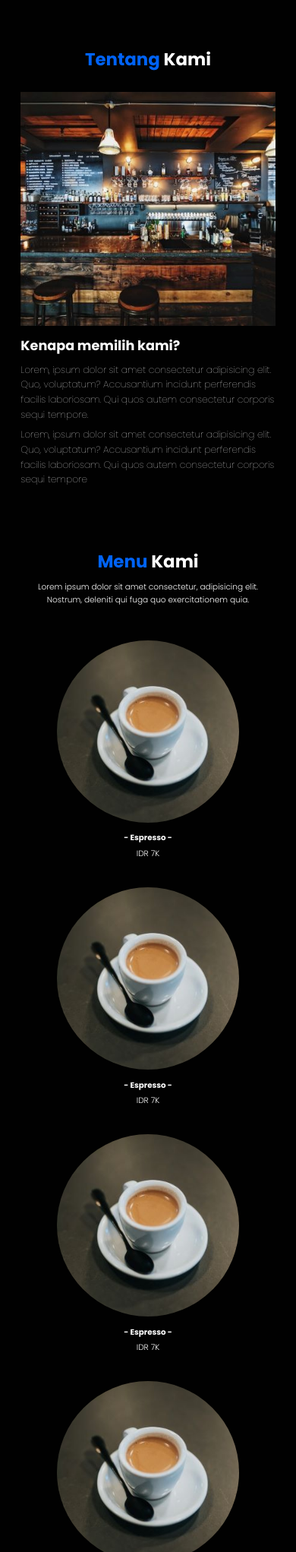
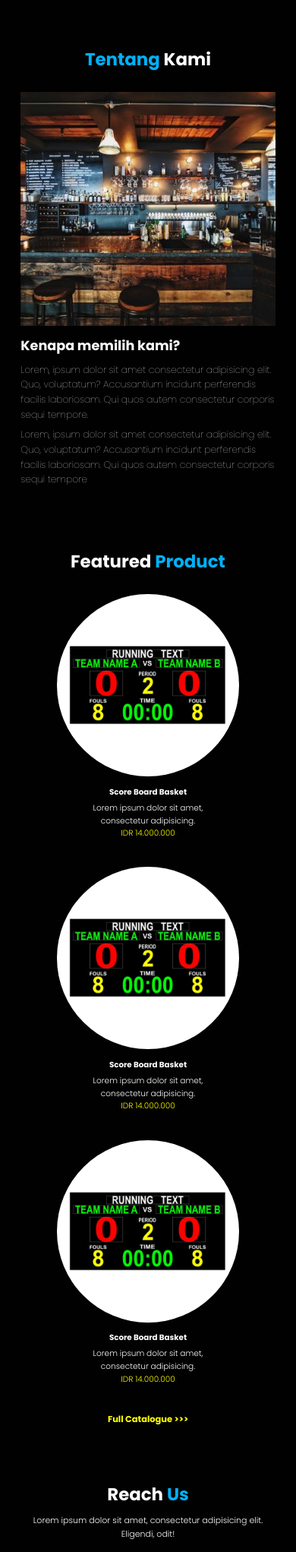
Before and after one commit to lthf1421/frjs-scoreboard-led, a PHP site: page / in a window 390 px wide. Shown: the part 845-2888 px from the top of the page at 76% size. Run offline with PHP 8.4, Linux system fonts and the light colour scheme.

Commit message:
pesan commit atau perubaha

```diff
--- a/css/style.css
+++ b/css/style.css
@@ -1,5 +1,5 @@
 :root {
-  --primary: #0063f7;
+  --primary: #00b1f7;
   --bg: #010101;
 }
 * {
@@ -90,7 +90,7 @@ body {
   min-height: 100vh;
   display: flex;
   align-items: center;
-  background-image: url("../img/header-bg.jpg");
+  background-image: url("../img/header-bg (2).png");
   background-repeat: no-repeat;
   background-size: cover;
   background-position: center;
@@ -102,7 +102,7 @@ body {
   display: block;
   position: absolute;
   width: 100%;
-  height: 30%;
+  height: 20%;
   bottom: 0;
   background: linear-gradient(
     0deg,
@@ -120,7 +120,7 @@ body {
   font-size: 5em;
   color: var(--primary);
   text-shadow: 1px 1px 3px rgba(1, 1, 3, 0.5);
-  line-height: 1.2;
+  line-height: 1;
 }
 
 .hero .content h1 span {
@@ -134,6 +134,7 @@ body {
   font-weight: 100;
   text-shadow: 1px 1px 3px rgba(1, 1, 3, 0.5);
   mix-blend-mode: difference;
+  max-width: 40rem;
 }
 
 .hero .content .cta {
@@ -217,7 +218,7 @@ body {
 .menu .row {
   display: flex;
   flex-wrap: wrap;
-  margin-top: 5rem;
+  margin-top: 3rem;
   justify-content: center;
 }
 
@@ -235,6 +236,23 @@ body {
   margin: 1rem auto 0.5rem;
 }
 
+.menu .row .menu-card .menu-card-desc {
+  max-width: 23rem;
+}
+.menu .row .menu-card .menu-card-price {
+  color: yellow;
+}
+
+.menu .load-more {
+  text-align: center;
+}
+
+.menu .load-more .btn {
+  margin-top: 2rem;
+  font-size: 1.3rem;
+  font-weight: 700;
+  color: yellow;
+}
 /* Kontak section */
 
 .contact .row {
@@ -269,6 +287,7 @@ body {
   font-size: 1.7rem;
   background: none;
   color: #fff;
+  border: none;
 }
 
 .contact .row form .btn {
@@ -417,4 +436,8 @@ footer .credit a {
   html {
     font-size: 55%;
   }
+
+  .hero {
+    background-position: left;
+  }
 }
--- a/index.html
+++ b/index.html
@@ -31,9 +31,9 @@
 
       <div class="navbar-nav">
         <a href="#home">Home</a>
-        <a href="#about">Tentang Kami</a>
-        <a href="#menu">Menu</a>
-        <a href="#contact">Kontak</a>
+        <a href="#about">About Us</a>
+        <a href="#menu">Catalogue</a>
+        <a href="#contact">Contact</a>
       </div>
 
       <div class="navbar-extra">
@@ -90,43 +90,36 @@
     <!-- menu section start -->
 
     <section id="menu" class="menu">
-      <h2><span>Menu</span> Kami</h2>
-      <p>
-        Lorem ipsum dolor sit amet consectetur, adipisicing elit. Nostrum,
-        deleniti qui fuga quo exercitationem quia.
-      </p>
+      <h2>Featured<span> Product</span></h2>
 
       <div class="row">
         <div class="menu-card">
-          <img src="img/menu/espresso.jpg" alt="Espresso" />
-          <h3 class="menu-card-tittle">- Espresso -</h3>
-          <p class="menu-card-price">IDR 7K</p>
+          <img src="img/menu/sc.png" alt="Scoreboard Basket" />
+          <h3 class="menu-card-tittle">Score Board Basket</h3>
+          <p class="menu-card-desc">
+            Lorem ipsum dolor sit amet, consectetur adipisicing.
+          </p>
+          <p class="menu-card-price">IDR 14.000.000</p>
         </div>
         <div class="menu-card">
-          <img src="img/menu/espresso.jpg" alt="Espresso" />
-          <h3 class="menu-card-tittle">- Espresso -</h3>
-          <p class="menu-card-price">IDR 7K</p>
+          <img src="img/menu/sc.png" alt="Scoreboard Basket" />
+          <h3 class="menu-card-tittle">Score Board Basket</h3>
+          <p class="menu-card-desc">
+            Lorem ipsum dolor sit amet, consectetur adipisicing.
+          </p>
+          <p class="menu-card-price">IDR 14.000.000</p>
         </div>
         <div class="menu-card">
-          <img src="img/menu/espresso.jpg" alt="Espresso" />
-          <h3 class="menu-card-tittle">- Espresso -</h3>
-          <p class="menu-card-price">IDR 7K</p>
+          <img src="img/menu/sc.png" alt="Scoreboard Basket" />
+          <h3 class="menu-card-tittle">Score Board Basket</h3>
+          <p class="menu-card-desc">
+            Lorem ipsum dolor sit amet, consectetur adipisicing.
+          </p>
+          <p class="menu-card-price">IDR 14.000.000</p>
         </div>
-        <div class="menu-card">
-          <img src="img/menu/espresso.jpg" alt="Espresso" />
-          <h3 class="menu-card-tittle">- Espresso -</h3>
-          <p class="menu-card-price">IDR 7K</p>
-        </div>
-        <div class="menu-card">
-          <img src="img/menu/espresso.jpg" alt="Espresso" />
-          <h3 class="menu-card-tittle">- Espresso -</h3>
-          <p class="menu-card-price">IDR 7K</p>
-        </div>
-        <div class="menu-card">
-          <img src="img/menu/espresso.jpg" alt="Espresso" />
-          <h3 class="menu-card-tittle">- Espresso -</h3>
-          <p class="menu-card-price">IDR 7K</p>
-        </div>
+      </div>
+      <div class="load-more">
+        <a href="package.php" class="btn">Full Catalogue >>></a>
       </div>
     </section>
 
@@ -135,7 +128,7 @@
     <!-- kontak section start -->
 
     <section id="contact" class="contact">
-      <h2><span>Kontak</span> Kami</h2>
+      <h2>Reach <span>Us</span></h2>
       <p>
         Lorem ipsum dolor sit amet, consectetur adipisicing elit. Eligendi,
         odit!
@@ -181,9 +174,9 @@
 
       <div class="links">
         <a href="#home">Home</a>
-        <a href="#about">Tentang Kami</a>
+        <a href="#about">About Us</a>
         <a href="#menu">Menu</a>
-        <a href="#contact">Kontak</a>
+        <a href="#contact">Contact</a>
       </div>
 
       <div class="credit">
```
Also changed, not shown: img/header-bg (2).jpg (added), img/menu/sc.jpeg (added), img/menu/sc.png (added), 1 other file.
